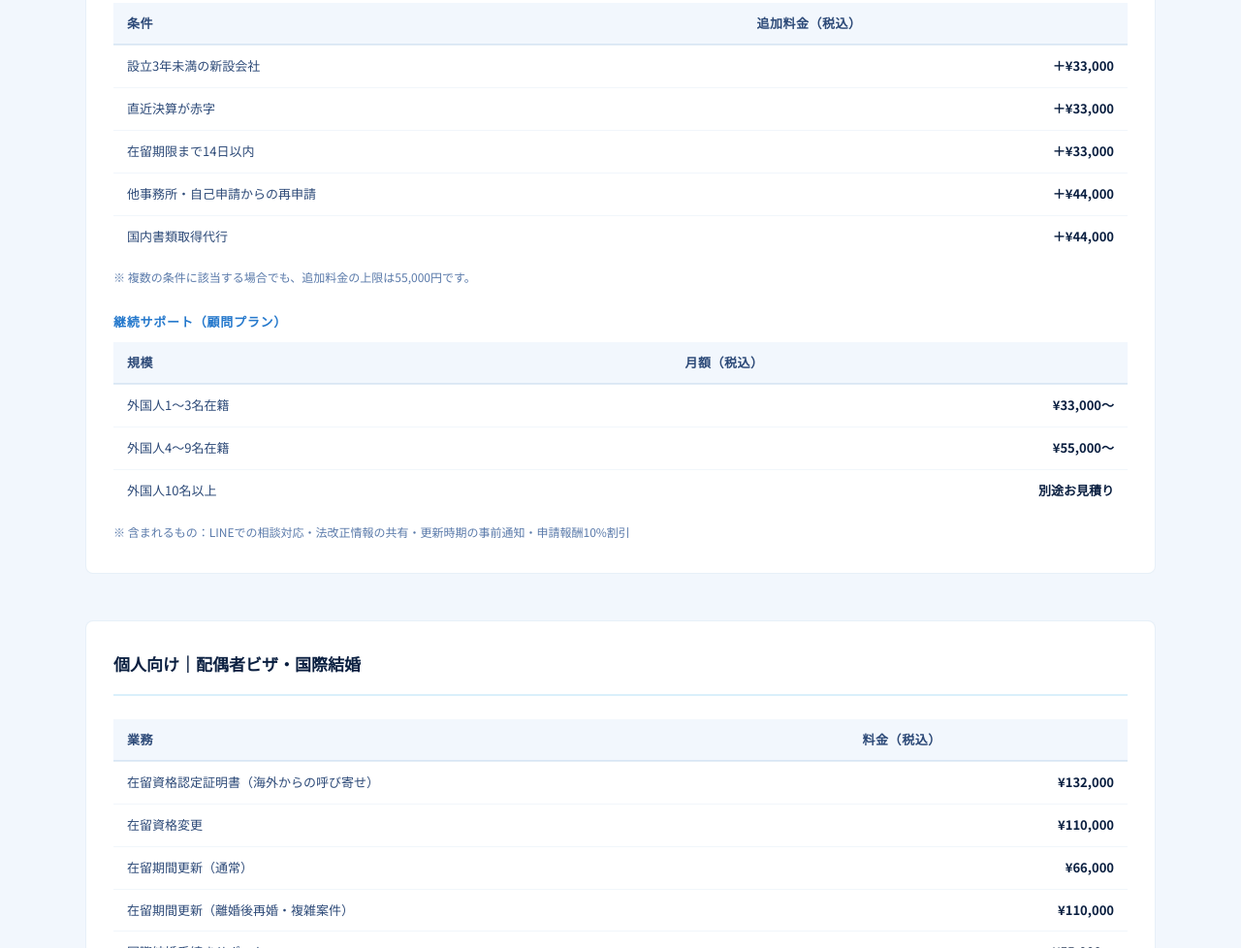
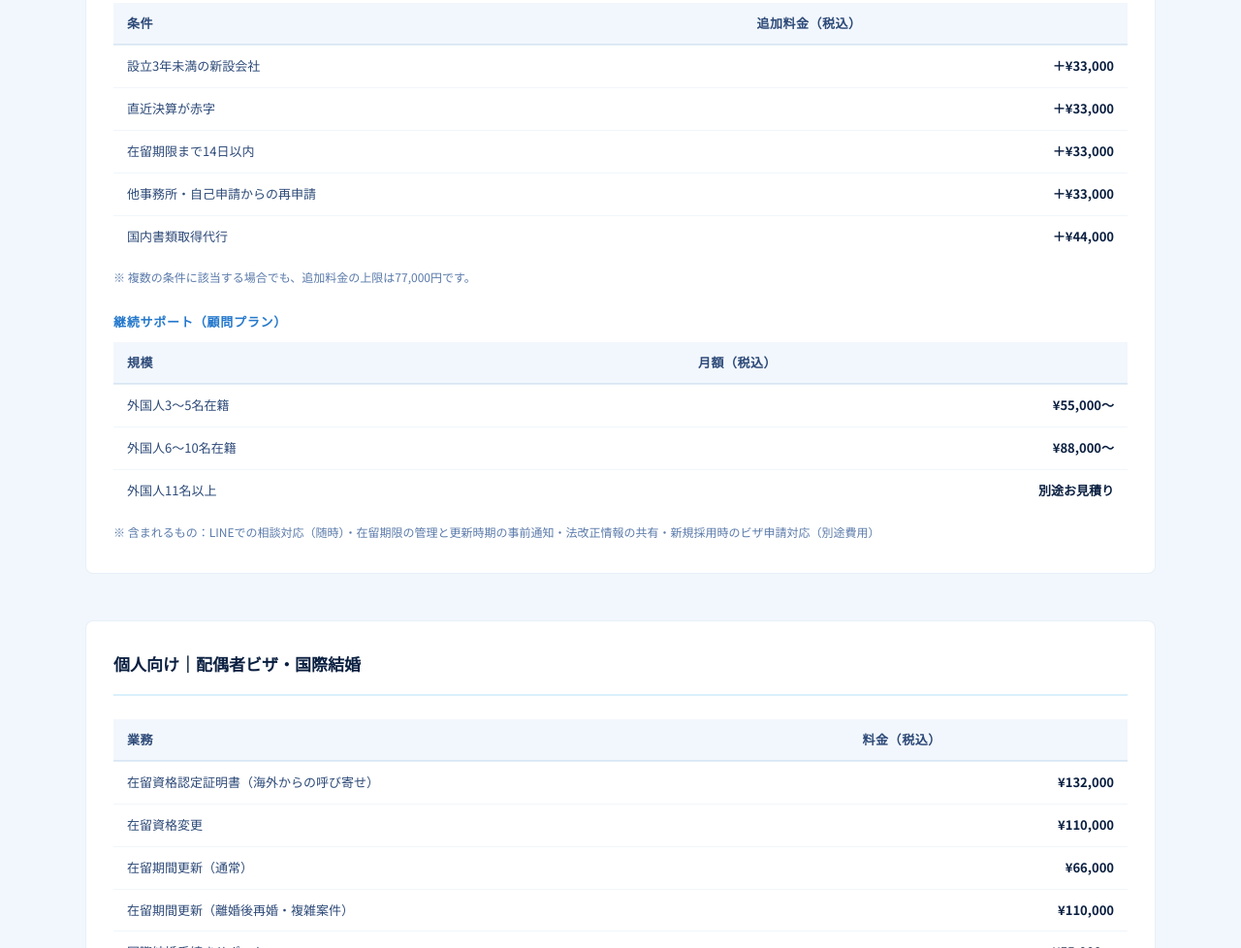
Before and after one commit to haruka-legal/gyosei, an Eleventy site: page src/index.njk in a window 1280 px wide. Shown: the part 4840-5818 px from the top of the page at 97% size. Built offline with nearby package versions, Linux system fonts and the light colour scheme; Eleventy itself is replaced by a stand-in of ours; files that its build step writes are made by us from their sources.

Commit message:
Update index.njk

```diff
--- a/src/index.njk
+++ b/src/index.njk
@@ -282,11 +282,11 @@ navActive: top
           <tr><td>設立3年未満の新設会社</td><td>＋¥33,000</td></tr>
           <tr><td>直近決算が赤字</td><td>＋¥33,000</td></tr>
           <tr><td>在留期限まで14日以内</td><td>＋¥33,000</td></tr>
-          <tr><td>他事務所・自己申請からの再申請</td><td>＋¥44,000</td></tr>
+          <tr><td>他事務所・自己申請からの再申請</td><td>＋¥33,000</td></tr>
           <tr><td>国内書類取得代行</td><td>＋¥44,000</td></tr>
         </tbody>
       </table>
-      <p class="fees-note">※ 複数の条件に該当する場合でも、追加料金の上限は55,000円です。</p>
+      <p class="fees-note">※ 複数の条件に該当する場合でも、追加料金の上限は77,000円です。</p>
 
       <h4 class="fees-sub-title">継続サポート（顧問プラン）</h4>
       <table class="fees-table">
@@ -294,12 +294,12 @@ navActive: top
           <tr><th>規模</th><th>月額（税込）</th></tr>
         </thead>
         <tbody>
-          <tr><td>外国人1〜3名在籍</td><td>¥33,000〜</td></tr>
-          <tr><td>外国人4〜9名在籍</td><td>¥55,000〜</td></tr>
-          <tr><td>外国人10名以上</td><td>別途お見積り</td></tr>
+          <tr><td>外国人3〜5名在籍</td><td>¥55,000〜</td></tr>
+          <tr><td>外国人6〜10名在籍</td><td>¥88,000〜</td></tr>
+          <tr><td>外国人11名以上</td><td>別途お見積り</td></tr>
         </tbody>
       </table>
-      <p class="fees-note">※ 含まれるもの：LINEでの相談対応・法改正情報の共有・更新時期の事前通知・申請報酬10%割引</p>
+      <p class="fees-note">※ 含まれるもの：LINEでの相談対応（随時）・在留期限の管理と更新時期の事前通知・法改正情報の共有・新規採用時のビザ申請対応（別途費用）</p>
     </div>
 
     <!-- 個人向け：配偶者ビザ -->
```
